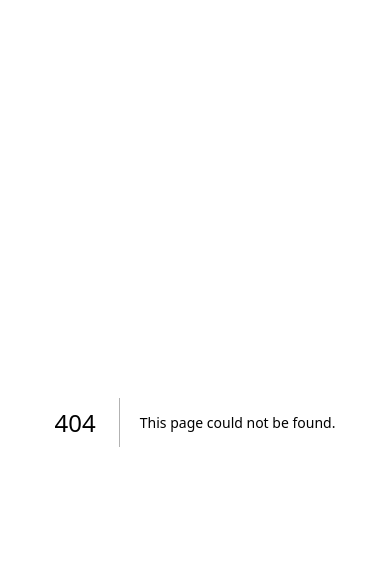
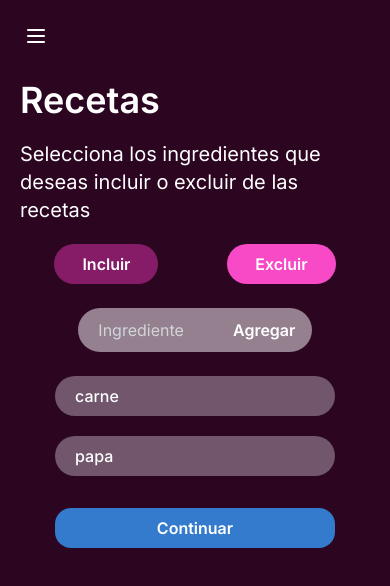
Before and after one commit to wizelineacademy/itesm-socioformador-feb-jun-2024-vita, a Next.js app in the folder vita/: page /nutrition/recipes/ingredients in a window 390 px wide. Before the commit this address had no page. Shown: the top 586 px of the page. Built offline with nearby package versions, Linux system fonts and the light colour scheme.

Commit message:
feat: added ingredient selection screen on mobile size

```diff
--- a/vita/app/(main)/layout.tsx
+++ b/vita/app/(main)/layout.tsx
@@ -1,6 +1,7 @@
 'use client';
 
-import { Nunito } from 'next/font/google';
+import {Inter} from "next/font/google";
+
 import SidebarInfo from "../components/(routes)/SidebarInfo";
 import MobileSidebar from "../components/(routes)/MobileSidebar";
 import Decoration from "../components/Decoration";
@@ -8,9 +9,11 @@ import { usePathname } from "next/navigation";
 import { useEffect, useState } from 'react';
 
 // Define font settings
-const font = Nunito({
-  subsets: ['latin'],
-});
+
+const interFont = Inter({
+    display: "swap",
+    subsets: ["latin"]
+})
 
 // Define routes and their corresponding background colors
 const routes: { [key: string]: string } = {
@@ -41,7 +44,7 @@ export default function RootLayout({
 
   return (
     <html lang="es">
-      <body>
+      <body className={interFont.className}>
         <div className="relative m-0">
           {/* Sidebar */}
           <div id="Sidebar" className="hidden md:flex md:flex-col md:w-72 md:fixed md:inset-y-0 z-[80]
--- /dev/null
+++ b/vita/app/(main)/nutrition/recipes/ingredients/page.tsx
@@ -0,0 +1,163 @@
+'use client'
+import { FieldValues, SubmitHandler, useForm } from "react-hook-form";
+import { zodResolver } from "@hookform/resolvers/zod";
+import Button from "@/components/Button";
+import Link from "next/link";
+import { useState } from "react";
+import axios from "axios";
+import { FcGoogle } from "react-icons/fc";
+import { FaFacebook } from 'react-icons/fa';
+import swal from 'sweetalert2';
+import { useRouter } from 'next/navigation';
+import { RegisterSchema } from "@/app/validations/RegisterSchema";
+import Information from "@/app/components/information/Information";
+import Input from "@/app/components/Inputs/Input";
+import { signIn } from "next-auth/react";
+import { cn } from "@/lib/utils";
+import { Search } from "lucide-react";
+import ListItem from "@/app/components/list/ListItem";
+
+
+const RecipesIngredients = () => {
+  const [selectedIngredients, setSelectedIngredients] = useState<string[]>(["carne", "papa"]);
+  const [excludedIngredients, setExcludedIngredients] = useState<string[]>(["carne", "papa"]);
+
+  const [selectedList, setSelectedList] = useState<number>(0);
+  const [addedIngredient, setAddedIngredient] = useState<string>("");
+  const [excludedIngredient, setExcludedIngredient] = useState<string>("");
+
+  const router = useRouter();
+
+  const ingredients = ["manzana", "pera", "plátano", "mango", "guayaba", "queso", "leche", "arroz"]
+
+  const addIngredient = () => {
+    if(selectedIngredients.includes(addedIngredient.toLocaleLowerCase())){
+        swal.fire({
+            title: 'Error',
+            text: 'Ya ingresaste este ingrediente',
+            icon: 'error',
+            confirmButtonText: 'OK'
+        });
+    } else if(ingredients.includes(addedIngredient.toLocaleLowerCase())){
+        setSelectedIngredients([...selectedIngredients, addedIngredient])
+    } else {
+        swal.fire({
+            title: 'Error',
+            text: 'Ingresa un ingrediente válido.',
+            icon: 'error',
+            confirmButtonText: 'OK'
+        });
+    }
+  }
+
+  const excludeIngredient = () => {
+    if(excludedIngredients.includes(excludedIngredient.toLocaleLowerCase())){
+        swal.fire({
+            title: 'Error',
+            text: 'Ya ingresaste este ingrediente',
+            icon: 'error',
+            confirmButtonText: 'OK'
+        });
+    } else if(ingredients.includes(excludedIngredient.toLocaleLowerCase())){
+        setExcludedIngredients([...excludedIngredients, excludedIngredient])
+    } else {
+        swal.fire({
+            title: 'Error',
+            text: 'Ingresa un ingrediente válido.',
+            icon: 'error',
+            confirmButtonText: 'OK'
+        });
+    }
+  }
+
+  const onSubmit: SubmitHandler<FieldValues> = (data) => {
+
+    axios.post('/api/register', data)
+      .then(() => {
+        swal.fire({
+        title: 'Se ha registrado',
+        text: 'El registro ha sido exitoso.',
+        icon: 'success',
+        confirmButtonText: 'OK'
+        });
+        router.push('/healthdata');
+      })
+      .catch((error) => {
+        swal.fire({
+          title: 'Error',
+          text: 'Ha ocurrido un error durante el registro.',
+          icon: 'error',
+          confirmButtonText: 'OK'
+        });
+
+      })
+      .finally(() => {
+      });
+  };
+
+  return (
+    <div className="ml-5 mr-5">
+        <h2 className={"mt-2 text-4xl text-white font-semibold"}>Recetas</h2>
+        <h3 className={"mt-5 text-xl text-white"}>Selecciona los ingredientes que deseas incluir o excluir de las recetas</h3>
+        <div className="mt-5 flex justify-around">
+            <div
+                onClick={() => {
+                    setSelectedList(0);
+                }}
+                className={cn("px-7 py-3 rounded-3xl text-white font-semibold hover:bg-decoration-nutrition-colordark", {
+                    "bg-decoration-nutrition-colordark": selectedList === 0,
+                    "bg-decoration-nutrition-colorlight": selectedList !== 0
+                })}
+            >
+                Incluir
+            </div>
+            <div
+                onClick={() => {
+                    setSelectedList(1);
+                }}
+                className={cn("px-7 py-3 rounded-3xl text-white font-semibold hover:bg-decoration-nutrition-colordark", {
+                    "bg-decoration-nutrition-colordark": selectedList === 1,
+                    "bg-decoration-nutrition-colorlight": selectedList !== 1
+                })}
+            >
+                Excluir
+            </div>
+        </div>
+
+        <div className="w-2/3 mt-6 px-5 py-3 mx-auto rounded-3xl flex bg-custom-extralightpurple">
+            <input
+                id="listIngredients"
+                placeholder="Ingrediente"
+                className="w-4/5 outline-none border-none text-white bg-custom-extralightpurple placeholder-gray-300" type="text" list="ingredients"
+                value={selectedList === 0 ? addedIngredient : excludedIngredient}
+                onChange={e => {
+                    selectedList === 0 ? setAddedIngredient(e.target.value) : setExcludedIngredient(e.target.value)
+                }}
+            />
+            <datalist id="ingredients">
+                {ingredients.map(ingredient => (
+                    <option key={ingredient} value={ingredient}>{ingredient}</option>
+                ))}
+            </datalist>
+            <button
+                onClick={selectedList === 0 ? addIngredient : excludeIngredient}
+                className="w-1/5 mr-5 text-white font-semibold">
+                    Agregar
+            </button>
+        </div>
+        <ul className="mt-6">
+            {selectedList === 0 ? selectedIngredients.map(ingredient => (
+                <ListItem key={ingredient} text={ingredient}/>))
+                : excludedIngredients.map(ingredient => (
+                <ListItem key={ingredient} text={ingredient}/>))
+            }
+        </ul>
+
+        <button className="mt-8 w-4/5 px-5 py-3 rounded-2xl mx-auto flex justify-center text-white font-semibold bg-button-blue">
+            Continuar
+        </button>
+    </div>
+  );
+};
+
+export default RecipesIngredients;
--- /dev/null
+++ b/vita/app/components/list/ListItem.tsx
@@ -0,0 +1,17 @@
+import React from 'react';
+
+interface ListItemProps {
+    text: string;
+}
+
+const ListItem: React.FC<ListItemProps> = ({
+    text
+ }) => {
+    return (
+        <li className="w-4/5 mt-5 px-5 py-3 mx-auto rounded-3xl flex text-white font-medium bg-custom-lightpurple">
+            {text}
+        </li>
+    );
+};
+
+export default ListItem;
--- a/vita/tailwind.config.ts
+++ b/vita/tailwind.config.ts
@@ -26,10 +26,12 @@ const config = {
         'nutrition-color': '#DA56B575',
         'nutrition-background':'#2C0521',
         'home-background':'#F4FDFF',
+        'custom-extralightpurple': '#95808F',
         'custom-lightpurple': ' #71566c',
         'custom-purple3': '#741B5B',
         'custom-purple4': '#9F3C7F',
         'home-title':'#154154',
+        "button-blue": "#347BCE",
         'decoration-nutrition-colordark':'#861B68',
         'decoration-nutrition-colorlight':'#F84AC7',
         'decoration-home-colordark':'#9BD6E3',
```
